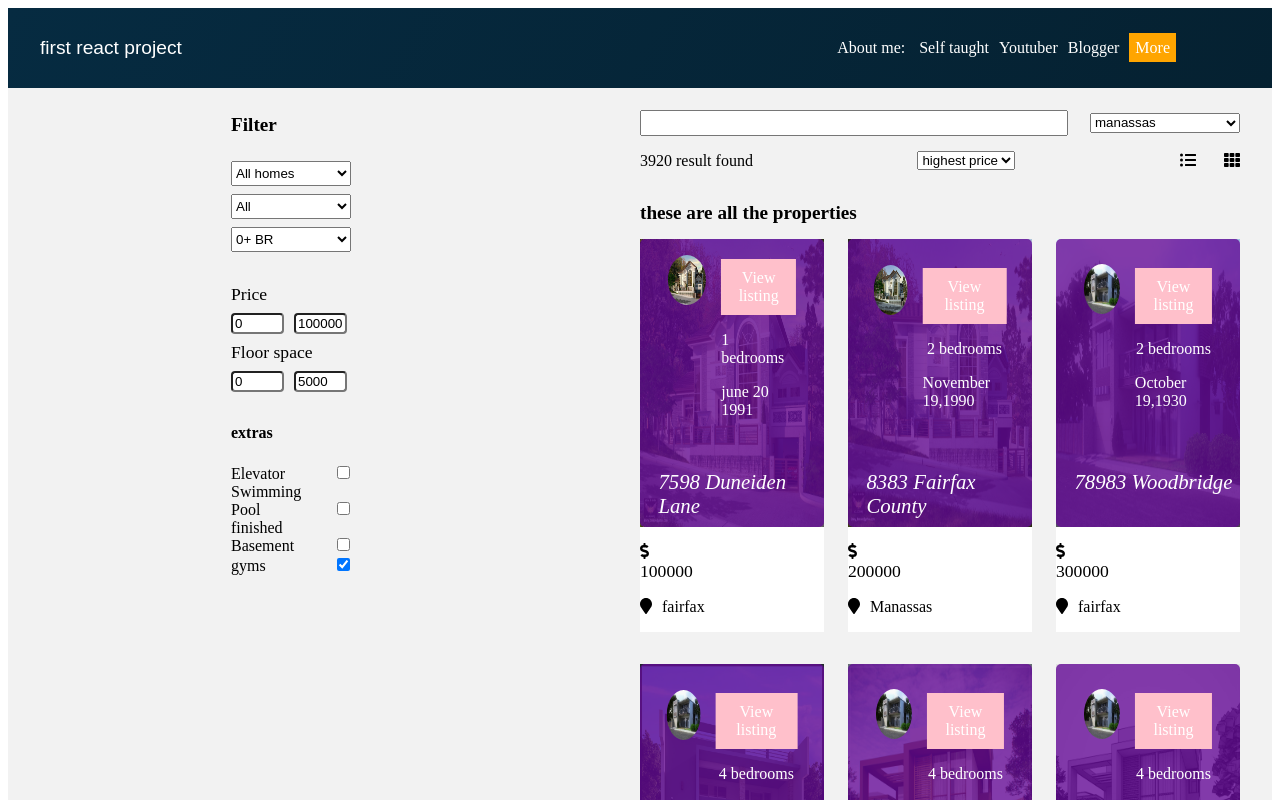
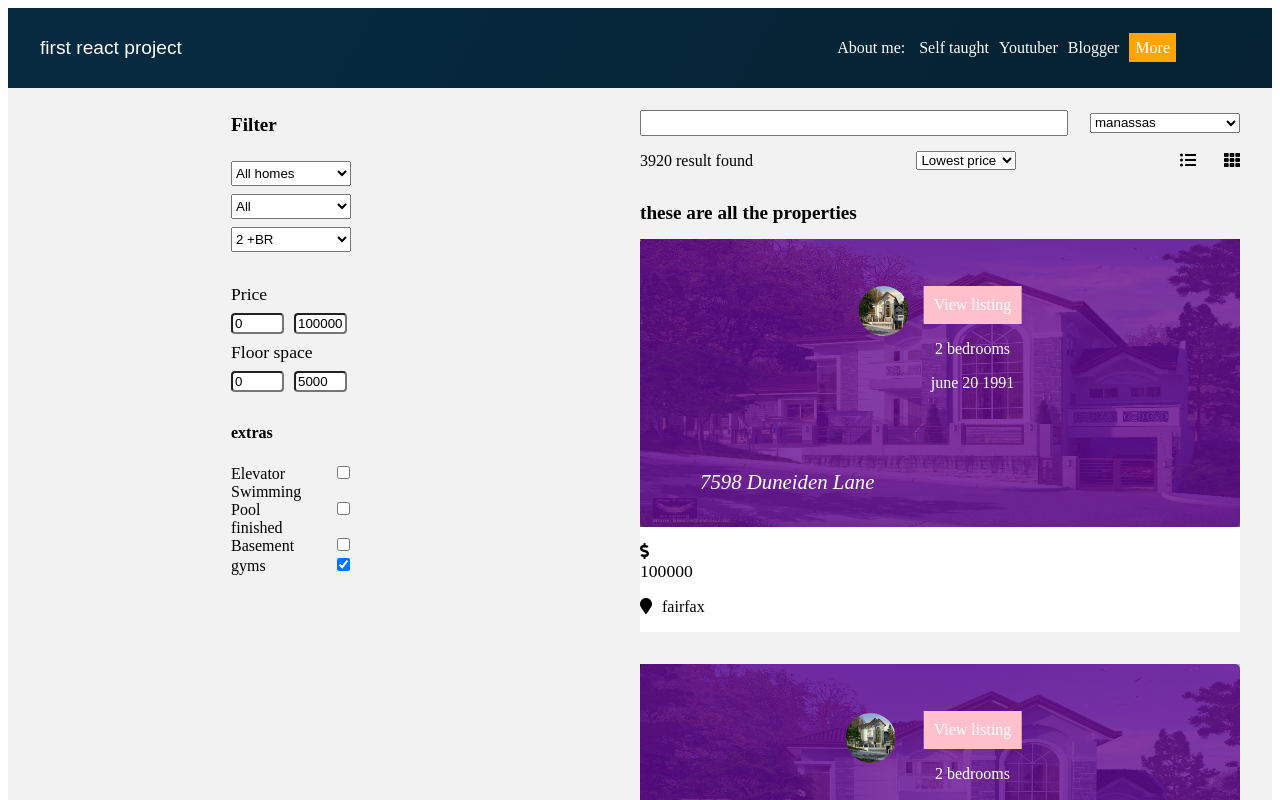
Before and after one commit to fono97/react-realstate, a React (Create React App) app: page / in a window 1280 px wide. Shown: the top 800 px of the page. Built offline with nearby package versions, Linux system fonts and the light colour scheme.

Commit message:
I created a view

```diff
--- a/src/App.js
+++ b/src/App.js
@@ -20,12 +20,28 @@ class App extends Component {
       finished_basement: false,
       gyms: true,
       filteredData: data,
-      populateFormData:[]
+      populateFormData: {},
+      sortby: "price-dsc",
+      view:"long"
     };
 
     this.change = this.change.bind(this);
     this.filteredData = this.filteredData.bind(this);
-    this.populateForm = this.populateForm.bind(this)
+    this.populateForm = this.populateForm.bind(this);
+    this.changeView = this.changeView.bind(this);
+  }
+  UNSAFE_componentWillMount() {
+    let data = this.state.data.sort((a, b) => {
+      return a.price - b.price;
+    });
+    this.setState({
+      data,
+    });
+  }
+  changeView(viewName){
+this.setState({
+  view: viewName
+})
   }
 
   change(event) {
@@ -54,38 +70,56 @@ class App extends Component {
           return item.homeType === this.state.homeType;
         });
       }
-
-      this.setState({
-        filteredData: newData,
+    }
+    if (this.state.sortby === "price-dsc") {
+      newData = newData.sort((a, b) => {
+        return a.price - b.price;
       });
     }
+    if (this.state.sortby === "price-asc") {
+      newData = newData.sort((a, b) => {
+        return b.price - a.price;
+      });
+    }
+    this.setState({
+      filteredData: newData,
+    });
   }
-  populateForm(){
+
+  populateForm() {
     //city
-    let cities= this.state.data.map(()=>{
-      return item.city
-    })
-    cities = new Set(cities)
-    cities = [...cities]
+    let cities = this.state.data.map((item) => {
+      return item.city;
+    });
+    cities = new Set(cities);
+    cities = [...cities];
+    cities.sort();
     //hometype
-    let homeType = this.state.data.map(() => {
-      return item.city
-    })
-    homeType = new Set(homeType)
-    homeType = [...homeType]
+    let homeType = this.state.data.map((item) => {
+      return item.homeType;
+    });
+    homeType = new Set(homeType);
+    homeType = [...homeType];
+    homeType.sort();
     // bedrooms
-    let bedrooms = this.state.data.map(() => {
-      return item.city
-    })
-    bedrooms = new Set(bedrooms)
-    bedrooms = [...bedrooms]
-    this.setState({
-      populateFormData:{
-        homeType,
-        bedrooms,
-        cities
+    let bedrooms = this.state.data.map((item) => {
+      return item.bedrooms;
+    });
+    bedrooms = new Set(bedrooms);
+    bedrooms = [...bedrooms];
+    bedrooms.sort();
+    this.setState(
+      {
+        populateFormData: {
+          homeType,
+          bedrooms,
+          cities,
+        },
+      },
+      () => {
+        console.log(this.state.populateFormData);
       }
-    })
+    );
   }
 
   render() {
@@ -96,7 +130,8 @@ class App extends Component {
           change={this.change}
           globalState={this.state}
           data={this.state.filteredData}
-          populateAction = {this.populateForm}
+          populateAction={this.populateForm}
+          changeView ={this.changeView}
         />
       </div>
     );
--- a/src/Component/filter.js
+++ b/src/Component/filter.js
@@ -1,7 +1,51 @@
 import React from "react";
- const Filter = (props) => {
-
-
+class Filter extends React.Component {
+  constructor() {
+    super();
+    this.cities = this.cities.bind(this);
+    this.homeType = this.homeType.bind(this);
+    this.bedrooms = this.bedrooms.bind(this);
+  }
+  UNSAFE_componentWillMount() {
+    this.props.populateAction();
+  }
+  cities() {
+    if (this.props.globalState.populateFormData.cities !== undefined) {
+      const { cities } = this.props.globalState.populateFormData;
+      return cities.map((item) => {
+        return (
+          <option key={item} className="Option" value={item}>
+            {item}
+          </option>
+        );
+      });
+    }
+  }
+  homeType() {
+    if (this.props.globalState.populateFormData.homeType !== undefined) {
+      const { homeType } = this.props.globalState.populateFormData;
+      return homeType.map((item) => {
+        return (
+          <option key={item} className="Option" value={item}>
+            {item}
+          </option>
+        );
+      });
+    }
+  }
+  bedrooms() {
+    if (this.props.globalState.populateFormData.bedrooms !== undefined) {
+      const { bedrooms } = this.props.globalState.populateFormData;
+      return bedrooms.map((item) => {
+        return (
+          <option key={item} className="Option" value={item}>
+            {item} +BR
+          </option>
+        );
+      });
+    }
+  }
+  render() {
     return (
       <section className="Section">
         <div className="CenterBox">
@@ -10,77 +54,37 @@ import React from "react";
             <select
               className=" Select"
               name="city"
-            value={props.globalState.city}
-            onChange={props.change}
+              // value={this.props.globalState.city}
+              onChange={this.props.change}
             >
               <option className="Option" value="All">
                 All homes
               </option>
-            <option className="Option" value="fairfax">
-              fairfax
-            </option>
-            <option className="Option" value="Manassas">
-              Manassas
-            </option>
-            <option className="Option" value="Miami">
-              Miami
-            </option>
-            <option className="Option" value="Arlington">
-              Arlington
-            </option>
-            <option className="Option" value="Woodbridge">
-              Woodbridge
-            </option>
+              {this.cities()}
             </select>
           </div>
           <div className="Container">
             <select
               className="Select"
               name="homeType"
-            value={props.globalState.homeType}
-            onChange={props.change}
+              // value={this.props.globalState.homeType}
+              onChange={this.props.change}
             >
               <option className="Option" value="All">
                 {" "}
                 All
               </option>
-            <option className="Option" value="Ranch">
-              {" "}
-              Ranch
-            </option>
-            <option className="Option" value="Apartment">
-              {" "}
-              Apartment
-            </option>
-            <option className="Option" value="Studio">
-              {" "}
-              Studio
-            </option>
-            <option className="Option" value="Room">
-              {" "}
-              Room
-            </option>
+              {this.homeType()}
             </select>
           </div>
           <div className="Container">
             <select
               className="Select"
               name="bedrooms"
-            onChange={props.change}
-            value={props.globalState.bedrooms}
+              onChange={this.props.change}
+              value={this.props.globalState.bedrooms}
             >
-            <option className="Option" value="0">
-              {" "}
-              0+ BR
-            </option>
-            <option className="Option" value="1 ">
-              {" "}
-              1+ BR
-            </option>
-            <option className="Option" value="2">
-              {" "}
-              2+ BR
-            </option>
+              {this.bedrooms()}
             </select>
           </div>
           <div className="SpaceContainer">
@@ -90,15 +94,15 @@ import React from "react";
                 className=" InputMin"
                 type="text"
                 name="min_price"
-              value={props.globalState.min_price}
-              onChange={props.change}
+                value={this.props.globalState.min_price}
+                onChange={this.props.change}
               />
               <input
                 className="InputMax"
                 type="text"
                 name="max_price"
-              value={props.globalState.max_price}
-              onChange={props.change}
+                value={this.props.globalState.max_price}
+                onChange={this.props.change}
               />
             </div>
             <div className="Container">
@@ -107,15 +111,15 @@ import React from "react";
                 className="InputMin"
                 type="text"
                 name="min_floor_space"
-              value={props.globalState.min_floor_space}
-              onChange={props.change}
+                value={this.props.globalState.min_floor_space}
+                onChange={this.props.change}
               />
               <input
                 className="InputMax"
                 type="text"
                 name="max_floor_space"
-              value={props.globalState.max_floor_space}
-              onChange={props.change}
+                value={this.props.globalState.max_floor_space}
+                onChange={this.props.change}
               />
             </div>
           </div>
@@ -125,11 +129,11 @@ import React from "react";
               <label className="LabelText">Elevator</label>
               <input
                 className="Checkout"
-              onChange={props.change}
+                onChange={this.props.change}
                 name="elevator"
                 value="elevator"
                 type="checkbox"
-              checked={props.globalState.elevator}
+                checked={this.props.globalState.elevator}
               />
             </label>
             <label className="Label" htmlFor="extras">
@@ -137,9 +141,9 @@ import React from "react";
               <input
                 className="Checkout"
                 name="swimming_pool"
-              checked={props.globalState.swimming_pool}
+                checked={this.props.globalState.swimming_pool}
                 type="checkbox"
-              onChange={props.change}
+                onChange={this.props.change}
               />
             </label>
             <label className="Label" htmlFor="extras">
@@ -147,9 +151,9 @@ import React from "react";
               <input
                 className="Checkout"
                 name="finished_basement"
-              checked={props.globalState.finished_basement}
+                checked={this.props.globalState.finished_basement}
                 type="checkbox"
-              onChange={props.change}
+                onChange={this.props.change}
               />
             </label>
             <label className="Label" htmlFor="extras">
@@ -158,14 +162,15 @@ import React from "react";
                 className="Checkout"
                 name="gyms"
                 type="checkbox"
-              checked={props.globalState.gyms}
-              onChange={props.change}
+                checked={this.props.globalState.gyms}
+                onChange={this.props.change}
               />
             </label>
           </div>
         </div>
       </section>
     );
-};
+  }
+}
 
 export default Filter;
--- a/src/Component/listing.js
+++ b/src/Component/listing.js
@@ -6,8 +6,21 @@ import {
   faListUl,
   faTh,
 } from "@fortawesome/free-solid-svg-icons";
+// import styled from '@emotion/styled'
 
 const Listing = (props) => {
+  const Cursor = {
+    cursor:"pointer",
+    display:"block"
+  }
+  // const properties = styled.div`
+  //  width: 100vw;
+  //   max-width: 600px;
+  //   display: grid;
+  //   grid-template-columns: repeat(auto-fit, minmax(200px, 1fr));
+  //   grid-column-gap: 1.5rem;
+  //   grid-row-gap: 2rem;
+  // `
   const loopListings = () => {
     const { data } = props;
     // const listings = props.data;
@@ -20,15 +33,23 @@ const Listing = (props) => {
         <article className="Article" key={i}>
           <div className="single-items">
             <div className="Info">
-              <div className="ImageContainer">
-                <img className="Image" src={listing.image} alt ="this is gabriel" />
+              <div className="ImageContainer" style ={{height:props.globalState.view === "box" ? "15rem" : "18rem"}}>
+                <img
+                  className="Image"
+                  src={listing.image}
+                  alt="this is gabriel"
+                />
               </div>
               <address className="Address">{listing.address}</address>
               <div className="Container-listing">
                 <div className="AgentListing">
                   <div className="AgentDetail">
                     <div className="ImgAgent">
-                      <img className="ImgPhoto " src={listing.ImgAgent} alt = "imgphoto" />
+                      <img
+                        className="ImgPhoto "
+                        src={listing.ImgAgent}
+                        alt="imgphoto"
+                      />
                     </div>
                     <div className="ImgAgentDetail">
                       <p>{listing.name}</p>
@@ -42,11 +63,11 @@ const Listing = (props) => {
             </div>
             <div className="location">
               <p>
-                <FontAwesomeIcon icon={faDollarSign} />
+                    <FontAwesomeIcon  icon={faDollarSign} />
                 <span className="Span">{listing.price}</span>
               </p>
               <p>
-                <FontAwesomeIcon icon={faMapMarker} />
+                <FontAwesomeIcon  icon={faMapMarker} />
                 <span className="Span-1">{listing.city}</span>
               </p>
             </div>
@@ -67,16 +88,19 @@ const Listing = (props) => {
         </div>
         <div className="TitleContainer">
           <p>3920 result found</p>
-          <select>
-            <option>highest price</option>
-            <option>lowest price</option>
+          <select name="sortby" value={props.globalState.sortby} onChange={props.change}>
+            <option value="price-asc" >Highest price</option>
+            <option value="price-dsc" >Lowest price</option>
+
+
+
           </select>
           <div className="Icon">
-            <div>
-              <FontAwesomeIcon icon={faListUl} />
+            <div style={{ cursor:"pointer"}}>
+              <FontAwesomeIcon icon={faListUl}  onClick ={ props.changeView.bind(null, "box")}/>
             </div>
-            <div>
-              <FontAwesomeIcon icon={faTh} />
+            <div style={{ cursor:"pointer"}}>
+              <FontAwesomeIcon icon={faTh} style={{ Cursor }} onClick={props.changeView.bind(null, "long")} />
             </div>
           </div>
         </div>
@@ -84,7 +108,7 @@ const Listing = (props) => {
       <div className="ConTitle">
         <h2 className="Title">these are all the properties</h2>
       </div>
-      <div className="Properties">{loopListings()}</div>
+      <div className="Properties" style={{ gridTemplateColumns: props.globalState.view === "box" ? "repeat(auto-fit, minmax(30%, 1fr))" :"repeat(auto-fit, minmax(100%, 1fr))" }}>{loopListings()}</div>
       <div className="Pagination">
         <ul className="Ul">
           <li className="Li">Prev</li>
--- a/src/Component/listingdata/data.js
+++ b/src/Component/listingdata/data.js
@@ -5,10 +5,10 @@ let data = [
     ImgAgent: "images/img-1.jpg",
     agent: "Gabriel Fono",
     post: "june 20 1991",
-    price: 100000,
+    price: "100000",
     city: "fairfax",
     bed: "7bed rooms",
-    bedrooms:"1",
+    bedrooms:"2",
     floorSpace: 2000,
     extras: ["elevator", "gyms"],
     homeType: "Apartment",
@@ -19,7 +19,7 @@ let data = [
     ImgAgent: "images/img-2.jpg",
     agent: "Tabongue Yannick",
     post: "November 19,1990",
-    price: 200000,
+    price: "200000",
     city: "Manassas",
     bed: "3bed rooms",
     bedrooms: "2",
@@ -31,11 +31,11 @@ let data = [
     ImgAgent: "images/img-3.jpg",
     agent: "Gabriel batisseur",
     post: "October 19,1930",
-    price: 300000,
+    price: "300000",
     city: "fairfax",
     bed: "9bed rooms",
     bedrooms: "2",
-    homeType: "Room",
+    homeType: "Apartment",
   },
   {
     address: "78983 Woodbridge ",
@@ -43,7 +43,7 @@ let data = [
     ImgAgent: "images/img-3.jpg",
     agent: "Gabriel batisseur",
     post: "september 19,1930",
-    price: 400000,
+    price: "400000",
     city: "fairfax",
     bed: "9bed rooms",
     bedrooms: "4",
@@ -55,7 +55,7 @@ let data = [
     ImgAgent: "images/img-3.jpg",
     agent: "Gabriel batisseur",
     post: "October 19,1930",
-    price: 500000,
+    price: "500000",
     city: "Miami",
     bed: "9bed rooms",
     bedrooms: "4",
@@ -67,7 +67,7 @@ let data = [
     ImgAgent: "images/img-3.jpg",
     agent: "Gabriel batisseur",
     post: "October 19,1930",
-    price: 600000,
+    price: "600000",
     city: "Woodbridge",
     bed: "9bed rooms",
     bedrooms: "4",
--- a/src/Component/main.js
+++ b/src/Component/main.js
@@ -4,9 +4,18 @@ import Filter from "./filter";
 
 const Main = (props) => {
   return (
-    <main className = "Main">
-      <Filter globalState={props.globalState} change={props.change} />
-      <Listing data={props.data} populateAction ={props.populateAction}  />
+    <main className="Main">
+      <Filter
+        globalState={props.globalState}
+        change={props.change}
+        populateAction={props.populateAction}
+      />
+      <Listing
+        data={props.data}
+        change={props.change}
+        globalState={props.globalState}
+        changeView = {props.changeView}
+      />
     </main>
   );
 };
--- a/src/index.css
+++ b/src/index.css
@@ -1,19 +1,17 @@
+
+/* start of the main style section */
 .Main{
      display: grid;
     grid-template-columns: 1fr 1fr;
-    grid-template-rows: auto;
+    grid-template-rows: 1fr;
     grid-template-areas: " sidebar main ";
     background-color: #f2f2f2;
 }
 
-
-
-
-
-
-
+/* end of the main style section */
+/*start of the filter section */
 .Section {
-      display: flex;
+    display: flex;
     justify-content: center;
     align-items: flex-start;
     grid-area: sidebar;
@@ -69,7 +67,7 @@ margin: 2rem 0;
   width: 13px;
   height: 13px;
 }
-/*this is the filter section */
+/*end of the filter section */
 /*this is the main section */
 .section-main {
   display: grid;
@@ -94,7 +92,7 @@ margin: 2rem 0;
      width: 100vw;
     max-width: 600px;
     display: grid;
-    grid-template-columns: repeat(auto-fit, minmax(160px, 1fr));
+    /* grid-template-columns: repeat(auto-fit, minmax(200px, 1fr)); */
     grid-column-gap: 1.5rem;
     grid-row-gap: 2rem;
 }
@@ -150,7 +148,7 @@ margin: 2rem 0;
 .ImageContainer{
      overflow: hidden;
     cursor: pointer;
-    height: 18rem;
+    /* height: 15rem; */
     z-index: 3;
 }
 .Image{
```
Also changed, not shown: src/Component/dist/filter.dev.js, src/Component/dist/filter.prod.js, src/Component/listingdata/dist/data.dev.js, src/Component/listingdata/dist/data.prod.js. Lines whose indentation alone changed are shown as unchanged.
